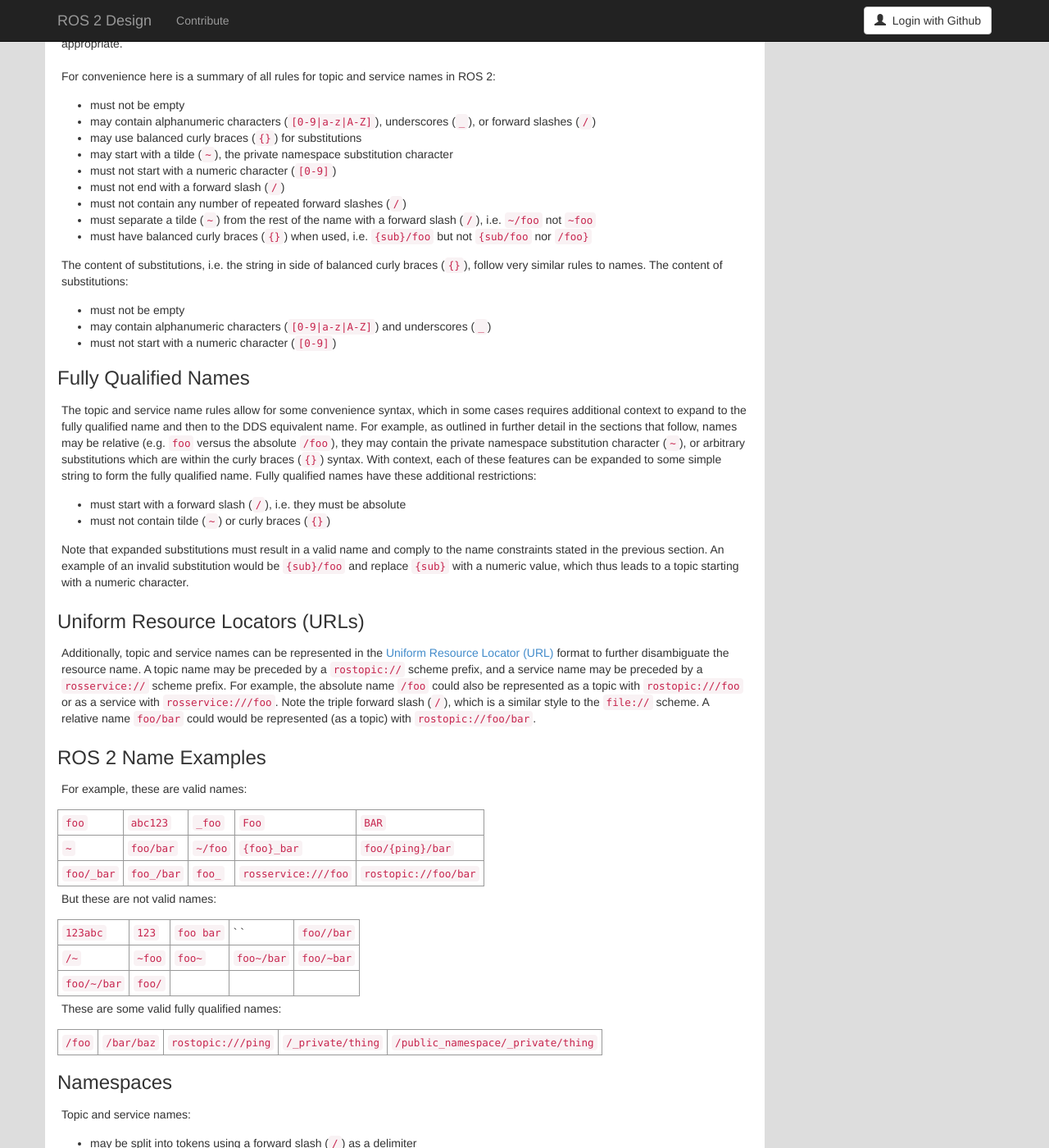
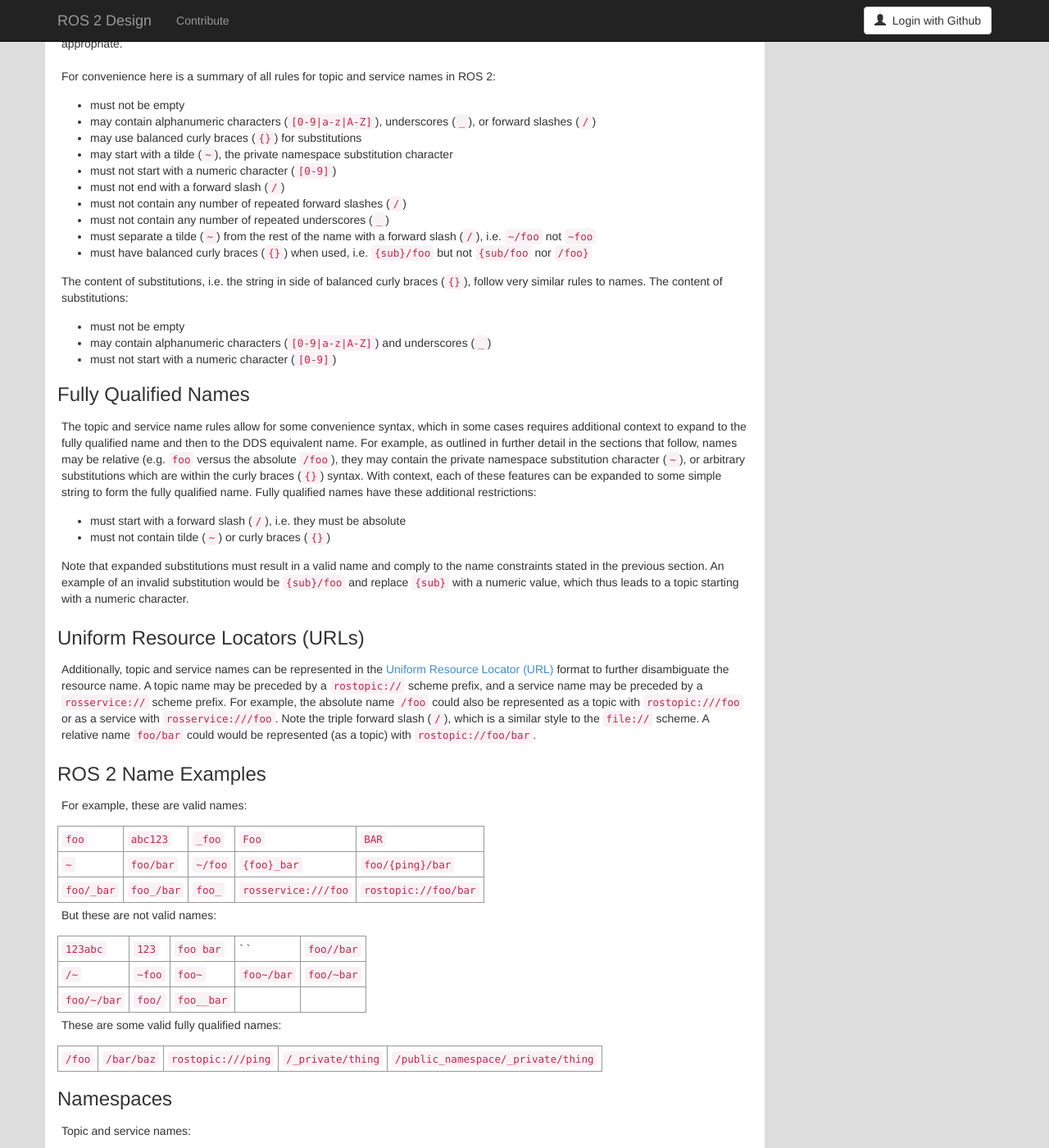
Before and after one commit to ros2/design, a Jekyll site: the page built from articles/140_topic_and_service_name_mapping.md, in a window 1280 px wide and 1400 px high, scrolled down 1112 px. Shown: the whole window at 82% size. Built offline with Jekyll 4.4.1, drawn with Linux system fonts in a browser that asks for light colours; nearby versions of some CDN libraries.

Commit message:
Ban consecutive underscores

```diff
--- a/articles/140_topic_and_service_name_mapping.md
+++ b/articles/140_topic_and_service_name_mapping.md
@@ -66,6 +66,7 @@
 - must not start with a numeric character (`[0-9]`)
 - must not end with a forward slash (`/`)
 - must not contain any number of repeated forward slashes (`/`)
+- must not contain any number of repeated underscores (`_`)
 - must separate a tilde (`~`) from the rest of the name with a forward slash (`/`), i.e. `~/foo` not `~foo`
 - must have balanced curly braces (`{}`) when used, i.e. `{sub}/foo` but not `{sub/foo` nor `/foo}`
 
@@ -107,9 +108,9 @@
 
 But these are not valid names:
 
-| `123abc`    | `123`  | `foo bar` | ` `        | `foo//bar` |
-| `/~`        | `~foo` | `foo~`    | `foo~/bar` | `foo/~bar` |
-| `foo/~/bar` | `foo/` |           |            |            |
+| `123abc`    | `123`  | `foo bar`  | ` `        | `foo//bar` |
+| `/~`        | `~foo` | `foo~`     | `foo~/bar` | `foo/~bar` |
+| `foo/~/bar` | `foo/` | `foo__bar` |            |            |
 
 These are some valid fully qualified names:
 
```
